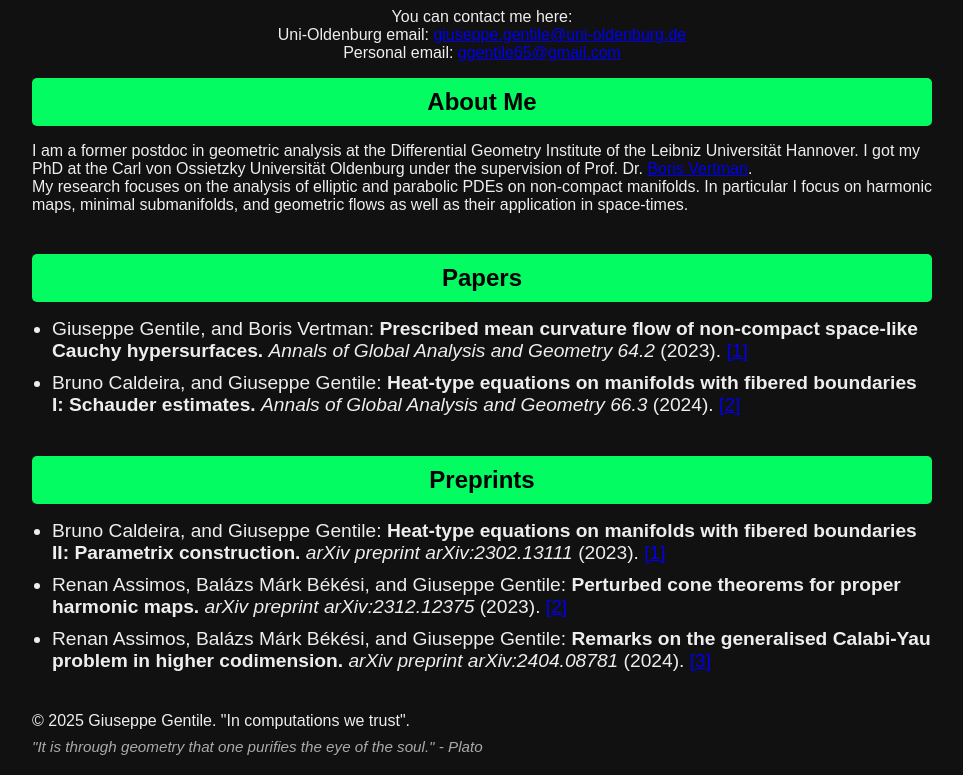
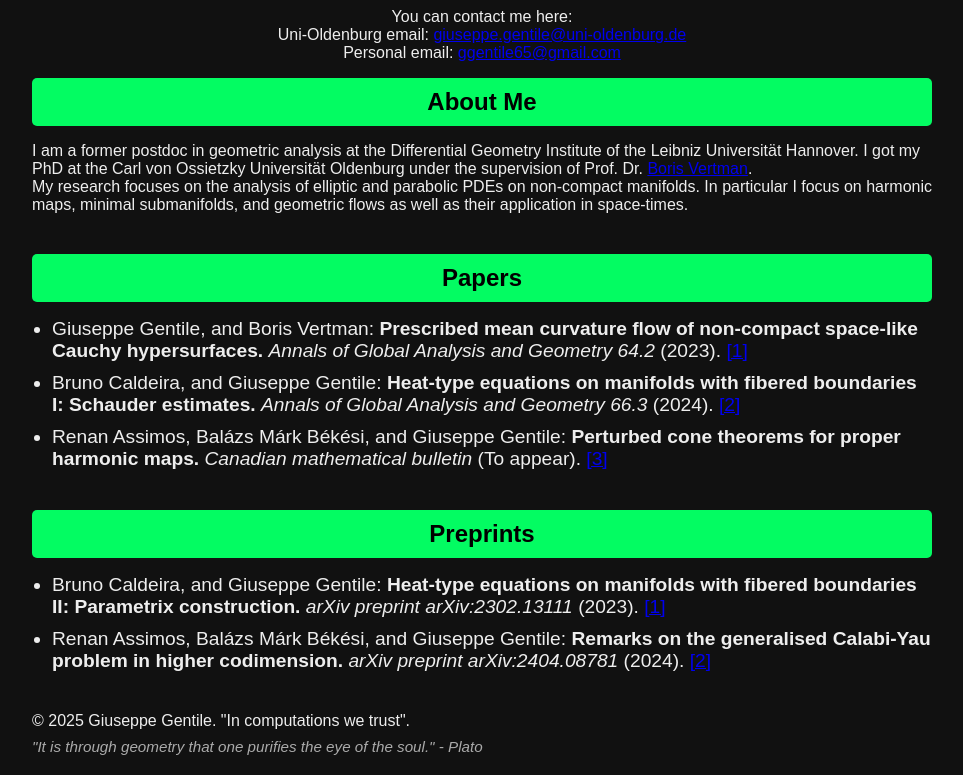
Before and after one commit to giuseppegentile-math/giuseppegentile-math.github.io, a plain HTML site: page index.html in a window 1280 px wide. Shown: the part 811-1586 px from the top of the page, without its empty margins (158-1121 px from the left). Drawn offline with Linux system fonts and the light colour scheme.

Commit message:
Update index.html
Added a new accepted publication in the publication list

```diff
--- a/index.html
+++ b/index.html
@@ -150,6 +150,12 @@ nav a:visited {
           <em>Annals of Global Analysis and Geometry 66.3</em> (2024).
           <a href="https://link.springer.com/article/10.1007/s10455-024-09970-z">[2]</a>
         </li>
+        <li>
+          Renan Assimos, Balázs Márk Békési, and Giuseppe Gentile:
+          <strong>Perturbed cone theorems for proper harmonic maps.</strong>
+          <em>Canadian mathematical bulletin </em> (To appear).
+          <a href="https://www.cambridge.org/core/journals/canadian-mathematical-bulletin/article/perturbed-cone-theorems-for-proper-harmonic-maps/F335D06581E3DC23C5772FA0AE76E100">[3]</a>
+       </li>
       </ul>
     </section>
 
@@ -164,15 +170,9 @@ nav a:visited {
         </li>
         <li>
           Renan Assimos, Balázs Márk Békési, and Giuseppe Gentile:
-          <strong>Perturbed cone theorems for proper harmonic maps.</strong>
-          <em>arXiv preprint arXiv:2312.12375</em> (2023).
-          <a href="https://arxiv.org/abs/2312.12375">[2]</a>
-        </li>
-        <li>
-          Renan Assimos, Balázs Márk Békési, and Giuseppe Gentile:
           <strong>Remarks on the generalised Calabi-Yau problem in higher codimension.</strong>
           <em>arXiv preprint arXiv:2404.08781</em> (2024).
-          <a href="https://arxiv.org/abs/2404.08781">[3]</a>
+          <a href="https://arxiv.org/abs/2404.08781">[2]</a>
         </li>
       </ul>
     </section>
```
